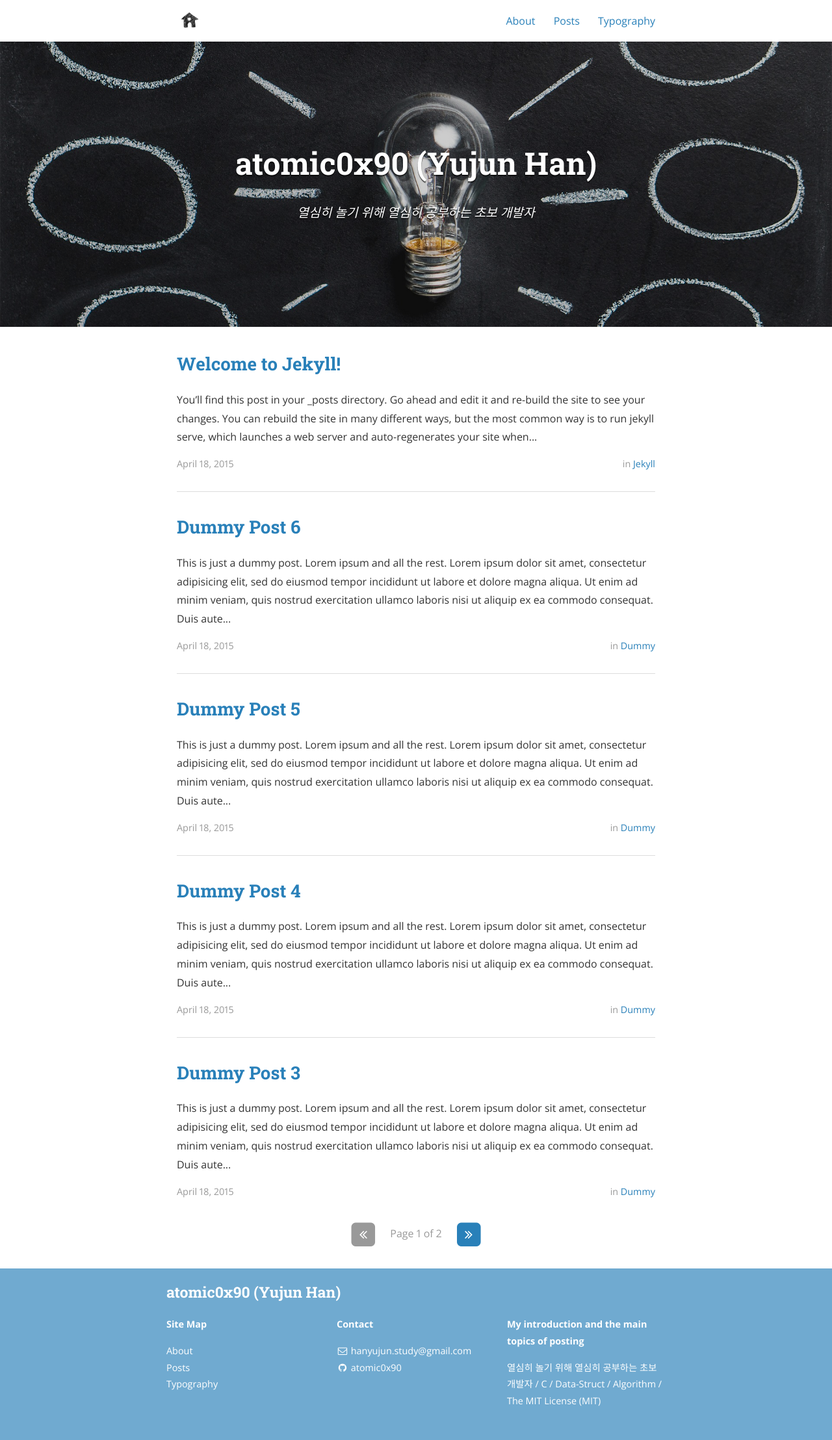
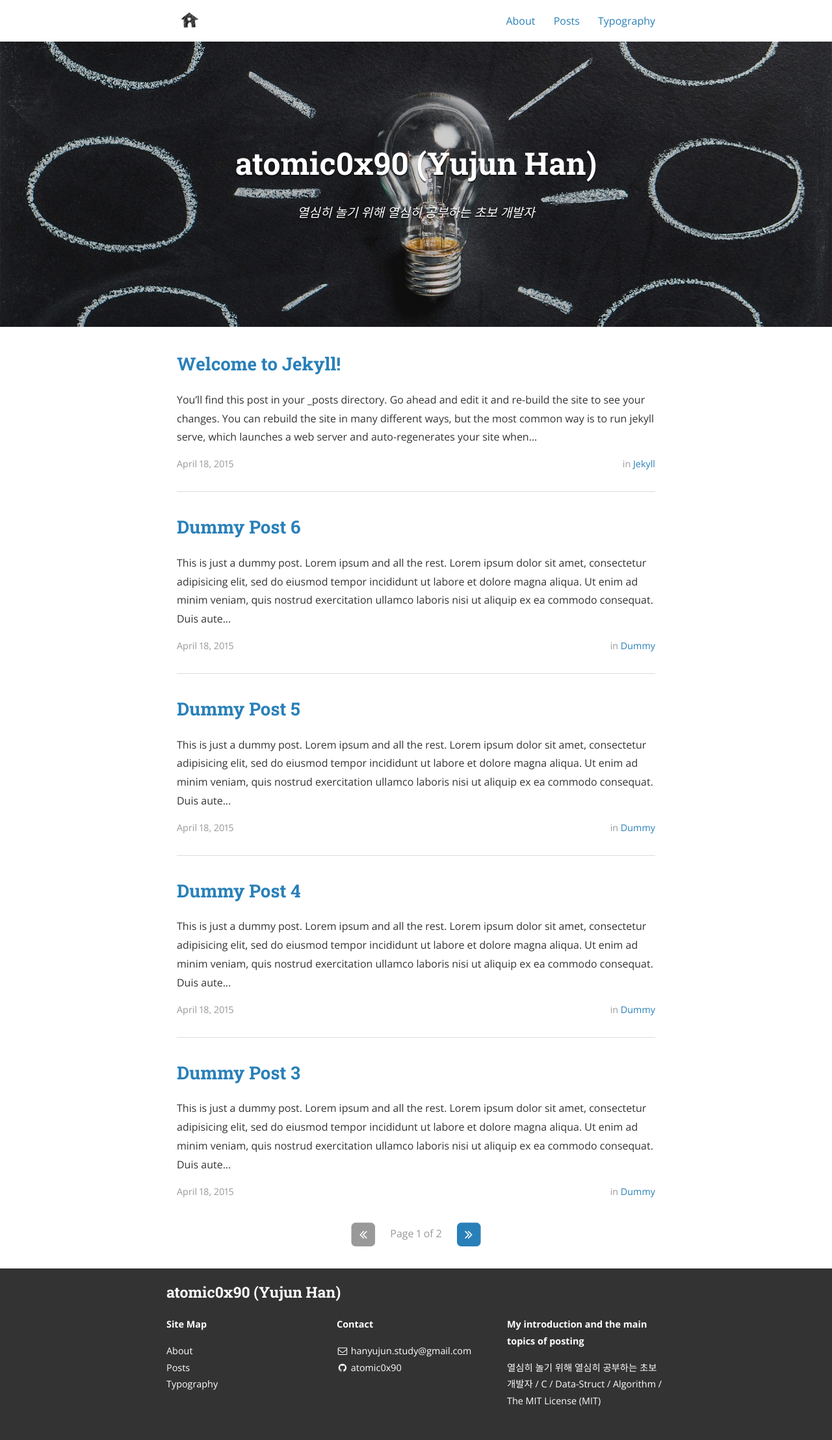
Before and after one commit to atomic0x90/atomic0x90.github.io, a Jekyll site: the page built from index.html, in a window 1280 px wide. Shown: the whole page at 65% size. Built offline with Jekyll 4.4.1, drawn with Linux system fonts in a browser that asks for light colours; nearby versions of some CDN libraries; the list of posts is cut into pages by our own code.

Commit message:
update footer color

```diff
--- a/_sass/_layout.scss
+++ b/_sass/_layout.scss
@@ -100,7 +100,7 @@ pre code.hljs {
 *	Header
 */
 .navigation {
-	box-shadow: 0 2px $highlight-color;
+	box-shadow: 0 2px $highlight-color;	//$highlight-color
 	padding: 0 1em;
 	margin: 0;
 	/*
@@ -352,7 +352,7 @@ pre code.hljs {
 .site-footer {
 	$link-color: $white;
 	padding: 1em 1em 2em 1em;
-	background-color: $highlight-color;
+	background-color: $dark-gray;	//$highlight-color
 	color: $white;
 	a {
 	  color: $link-color;
```
